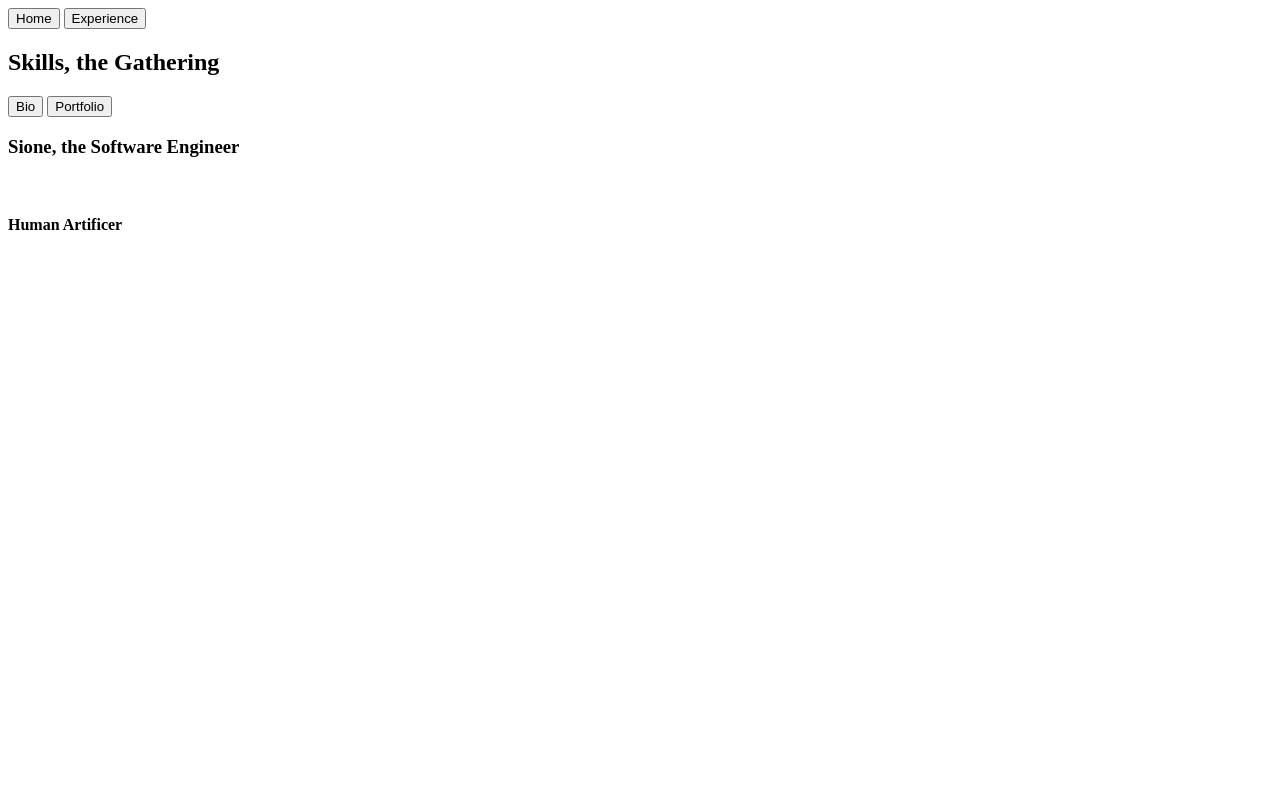
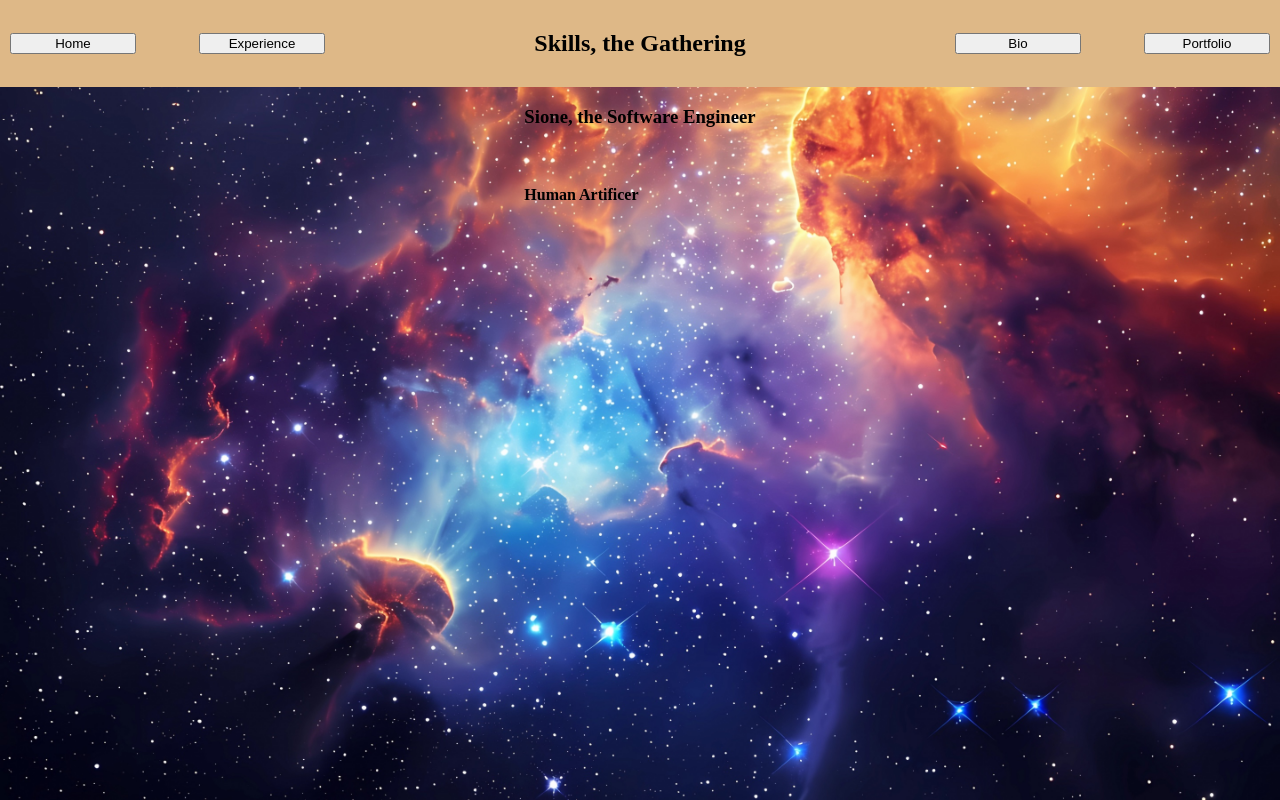
Before and after one commit to dev-sionejoseph/personal-portfolio, a plain HTML site: page index.html in a window 1280 px wide. Drawn offline with Linux system fonts and the light colour scheme.

Commit message:
basic nav styling

```diff
--- a/index.html
+++ b/index.html
@@ -4,17 +4,18 @@
     <meta charset="UTF-8">
     <meta name="viewport" content="width=device-width, initial-scale=1.0">
     <title>Home</title>
+    <link rel="stylesheet" href="style.css">
 </head>
 <body>
    <nav>
-    <div class="navBTNwrap">
+    <div class="navBTNwrap" id="leftNAVbtn">
         <button class="navBTN">Home</button>
         <button class="navBTN">Experience</button>
     </div>
     <div class="navH1wrap">
         <h1 class="navH1">Skills, the Gathering</h1>
     </div>
-    <div class="navBTNwrap">
+    <div class="navBTNwrap" id="rightNAVbtn">
         <button class="navBTN">Bio</button>
         <button class="navBTN">Portfolio</button>
     </div>
--- a/style.css
+++ b/style.css
@@ -0,0 +1,41 @@
+ body{
+    background-image: url(./assets/cosmos.jpg);
+    background-size: 100%;
+    background-color: darkorchid;
+    margin: 0;
+    display: flex;
+    flex-direction: column;
+    align-items: center;
+    width: 100vw;
+ }
+
+ nav{
+    background-color: burlywood;
+    padding: 10px 10px;
+    display: flex;
+    justify-content: space-between;
+    align-items: center;
+    width: 100%;
+    max-width: 100vw;
+    box-sizing: border-box;
+ }
+
+ .navBTNwrap{
+    display: flex;
+    width: 25%;
+    justify-content: space-between;
+ }
+
+ /* #rightNAVbtn{
+    justify-content: space-between;
+ } */
+
+ .navBTN {
+    width: 40%;
+ }
+
+ .navH1wrap{
+    display: flex;
+    justify-content: center;
+    width: 50%;
+ }
```
Also changed, not shown: assets/cosmos.jpg (added).
